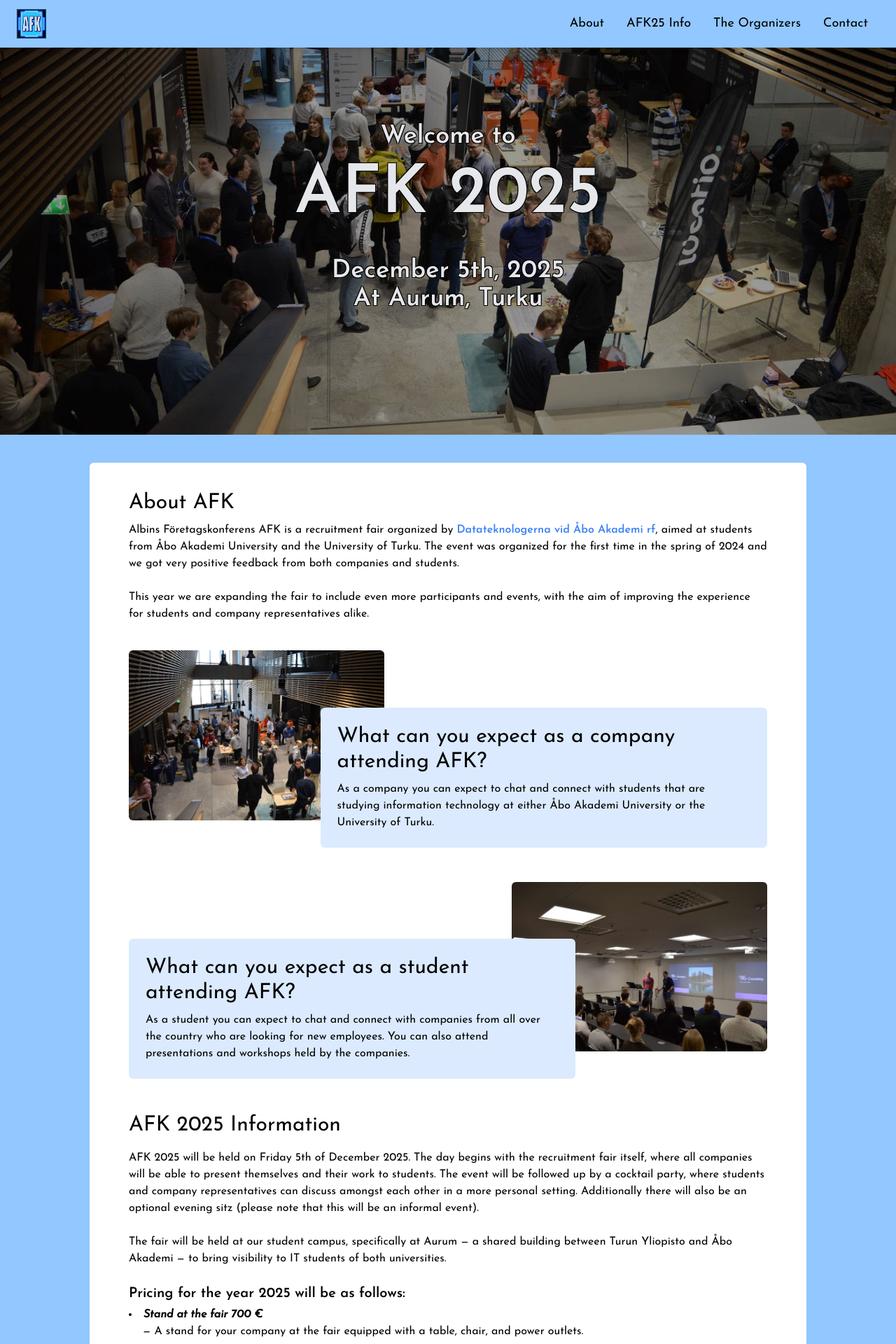
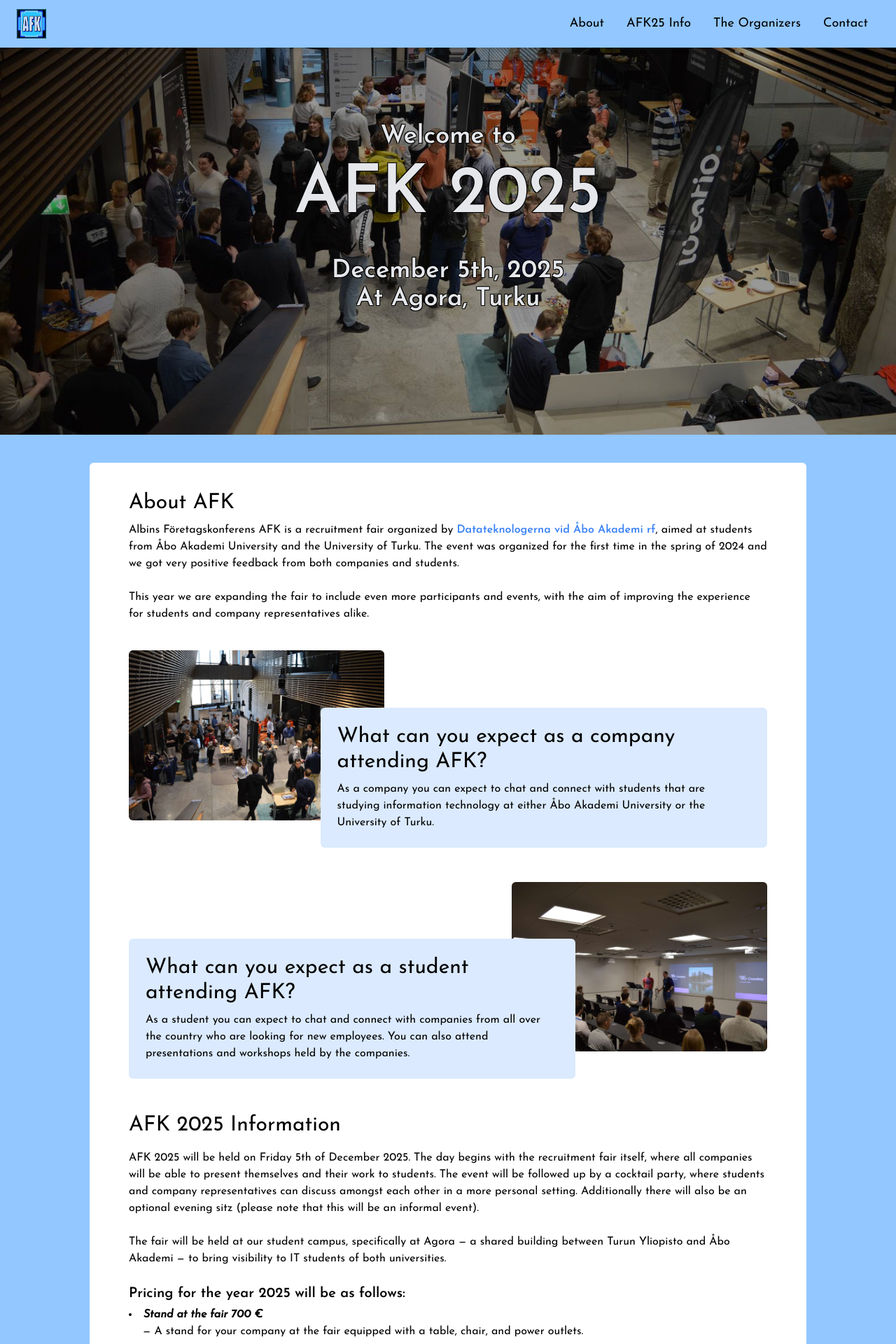
Before and after one commit to Datateknologerna-vid-Abo-Akademi/afk-website, a Next.js app: page / in a window 1280 px wide. Shown: the top 1920 px of the page at 70% size. Built offline with nearby package versions, Linux system fonts and the light colour scheme.

Commit message:
We live in Agora now. Changed location from Aurum

```diff
--- a/src/app/components/eventInformation.js
+++ b/src/app/components/eventInformation.js
@@ -7,7 +7,7 @@
             <h1 className="mb-4 text-3xl">AFK 2025 Information</h1>
             <p>AFK 2025 will be held on Friday 5th of December 2025. The day begins with the recruitment fair itself, where all companies will be able to present themselves and their work to students. The event will be followed up by a cocktail party, where students and company representatives can discuss amongst each other in a more personal setting. Additionally there will also be an optional evening sitz (please note that this will be an informal event).</p>
             <br />
-            <p>The fair will be held at our student campus, specifically at Aurum — a shared building between Turun Yliopisto and Åbo Akademi — to bring visibility to IT students of both universities. </p>
+            <p>The fair will be held at our student campus, specifically at Agora — a shared building between Turun Yliopisto and Åbo Akademi — to bring visibility to IT students of both universities. </p>
             <br />
             <h2 className="mb-1 text-xl font-bold">Pricing for the year 2025 will be as follows:</h2>
             <ul className="list-disc list-inside">
--- a/src/app/components/welcome.js
+++ b/src/app/components/welcome.js
@@ -13,7 +13,7 @@
         <div className="text-4xl mb-4">Welcome to</div>
         <h1 className="text-8xl">AFK 2025</h1><br/>
         <h2 className="text-4xl">December 5th, 2025</h2>
-        <h3 className="text-4xl">At Aurum, Turku</h3>
+        <h3 className="text-4xl">At Agora, Turku</h3>
       </div>
     </div>
   )
--- a/src/app/components/welcomeMobile.js
+++ b/src/app/components/welcomeMobile.js
@@ -10,7 +10,7 @@
             </div>
             <div className="text-center relative flex justify-center items-center flex-col text-gray-200 font-bold [text-shadow:-1px_-1px_0_black,1px_-1px_0_black,-1px_1px_0_black,1px_1px_0_black]">
                 <h1 className="text-4xl">Welcome to AFK 2025</h1>
-                <h2 className="text-2xl">December 5th @ Aurum, Turku</h2>
+                <h2 className="text-2xl">December 5th @ Agora, Turku</h2>
             </div>
         </div>
     )
```
